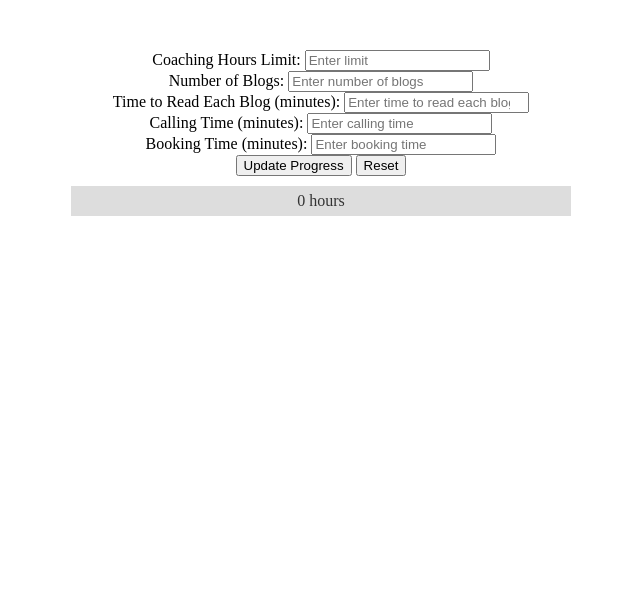
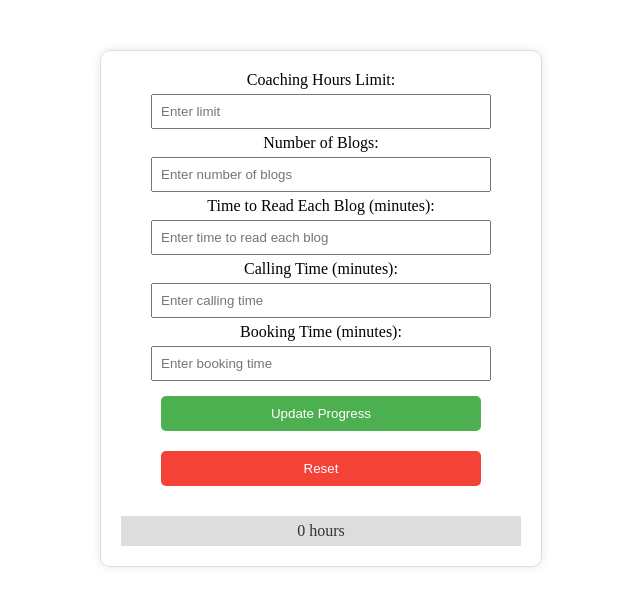
Before and after one commit to fullstacksaurav/progress-bar, a plain HTML site: page index.html in a window 1280 px wide. Shown: the whole page, without its empty margins (319-959 px from the left). Drawn offline with Linux system fonts and the light colour scheme.

Commit message:
Update index.html
Centered the "Update Progress" and "Reset" buttons.

```diff
--- a/index.html
+++ b/index.html
@@ -4,14 +4,13 @@
     <meta charset="UTF-8">
     <meta name="viewport" content="width=device-width, initial-scale=1.0">
     <style>
-
-/*         *{
-            font-size: 15px;
-        } */
-
-        #progress-container {
-            width: 500px;
+        #container {
+            max-width: 400px;
             margin: 50px auto;
+            padding: 20px;
+            border: 1px solid #ddd;
+            border-radius: 10px;
+            box-shadow: 0 0 10px rgba(0, 0, 0, 0.1);
             text-align: center;
         }
 
@@ -20,7 +19,7 @@
             height: 30px;
             background-color: #ddd;
             position: relative;
-            margin-top: 10px;
+            margin-top: 20px;
         }
 
         #filler {
@@ -37,11 +36,32 @@
             transform: translate(-50%, -50%);
             color: #333;
         }
+
+        input {
+            width: 80%;
+            padding: 8px;
+            margin: 5px;
+        }
+
+        button {
+            width: 80%;
+            padding: 10px;
+            margin: 10px 0;
+            background-color: #4caf50;
+            color: white;
+            border: none;
+            border-radius: 5px;
+            cursor: pointer;
+        }
+
+        button.reset {
+            background-color: #f44336;
+        }
     </style>
 </head>
 <body>
 
-<div id="progress-container">
+<div id="container">
     <label for="coaching-limit">Coaching Hours Limit:</label>
     <input type="number" id="coaching-limit" placeholder="Enter limit" />
     <br>
@@ -58,7 +78,7 @@
     <input type="number" id="booking-time" placeholder="Enter booking time" />
     <br>
     <button onclick="updateProgress()">Update Progress</button>
-    <button onclick="resetProgress()">Reset</button>
+    <button onclick="resetProgress()" class="reset">Reset</button>
 
     <div id="progress-bar">
         <div id="filler"></div>
@@ -105,12 +125,10 @@
         document.getElementById('calling-time').value = '';
         document.getElementById('booking-time').value = '';
 
-        currentProgress = 0;
-
         const filler = document.getElementById('filler');
         const progressNumber = document.getElementById('progress-number');
 
-        filler.style.width = '0';
+        filler.style.width = '0%';
         progressNumber.textContent = '0 hours';
     }
 </script>
```
